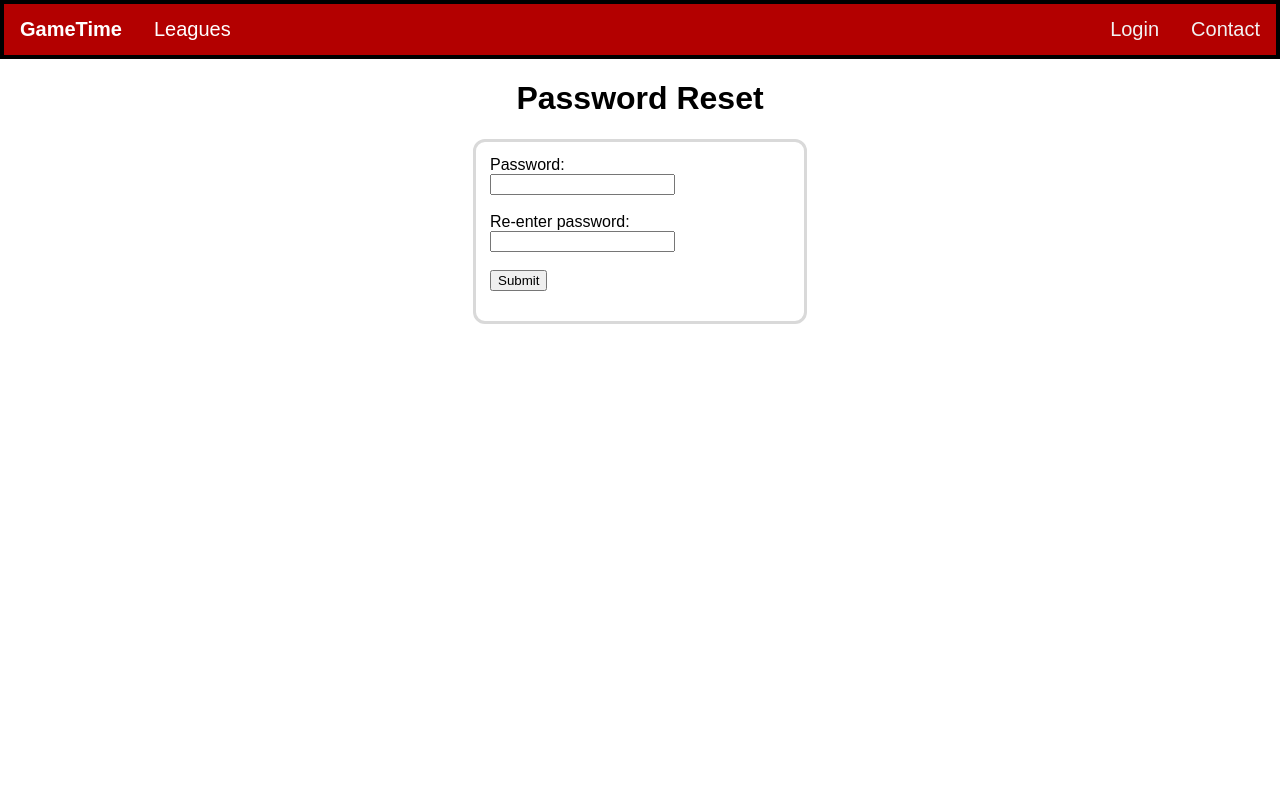
After one commit to PARR0111/game-time, a Java web app: page /password_reset.jsp in a window 1280 px wide. The commit adds this page. Run offline with Tomcat 11, a stand-in JSP engine, Linux system fonts and the light colour scheme.

Commit message:
Password Reset enabled
Created PasswordResetServlet, added JDBC method to allow password reset,
added password_reset.jsp to handle form

```diff
--- a/src/main/webapp/homepage.jsp
+++ b/src/main/webapp/homepage.jsp
@@ -33,7 +33,10 @@
 <h1>Welcome ${username}</h1>
 
 <form action="LogoutServlet">
-	<input type="submit" value="logout">
+	<input type="submit" value="Logout">
+</form>
+<form action="PasswordResetServlet">
+	<input type="submit" value="Change password">
 </form>
 </body>
 </html>
--- /dev/null
+++ b/src/main/webapp/password_reset.jsp
@@ -0,0 +1,58 @@
+<%@ page language="java" contentType="text/html; charset=UTF-8"
+		 pageEncoding="UTF-8"%>
+
+<! DOCTYPE html>
+<html>
+<head>
+	<title>Login</title>
+		<script type="text/javascript">
+		console.log("script running");
+		function Validate(){
+
+		var password = document.getElementById('password').value;
+		var password_conf = document.getElementById('password_conf').value;
+
+		const button = document.getElementById('submit_btn');
+
+
+		if ( password != password_conf ) {
+			alert("Passwords do not match");
+			return false;
+		}
+		return true;
+		}
+
+	</script>
+	<meta charset="ISO-8859-1">
+	<link rel="stylesheet" type="text/css" href="${pageContext.request.contextPath}/styles/main.css"/>
+
+</head>
+<body>
+
+<div class="topnav">
+	<a class="active" href="${pageContext.request.contextPath}/"><b>GameTime</b></a>
+	<a class="active" href="#leagues">Leagues</a>
+	<a href="#contact">Contact</a>
+
+	<% if (session.getAttribute("username")==null){ %>
+		<a href="login.jsp">Login</a>
+	<% } else { %>
+		<a href="LogoutServlet">Logout</a>
+	<% } %>
+</div>
+
+
+
+<h1 class="title" >Password Reset</h1>
+<div class="centre">
+	<form action="PasswordResetServlet" method="POST">
+		<label>Password:</label><br><input type="password" id="password" name = "password"><br><br>
+		<label>Re-enter password:</label><br><input type="password" id="password_conf" name = "password_conf"><br><br>
+		<input type="submit" value="Submit" onclick="return Validate()">
+	</form>
+</div>
+<br>
+<br>
+
+</body>
+</html>
```
Also changed, not shown: src/main/java/com/group9/gametime/dao/JDBC.java (+28 -0 lines), src/main/java/com/group9/gametime/servlets/PasswordResetServlet.java (added, +48 -0 lines).
